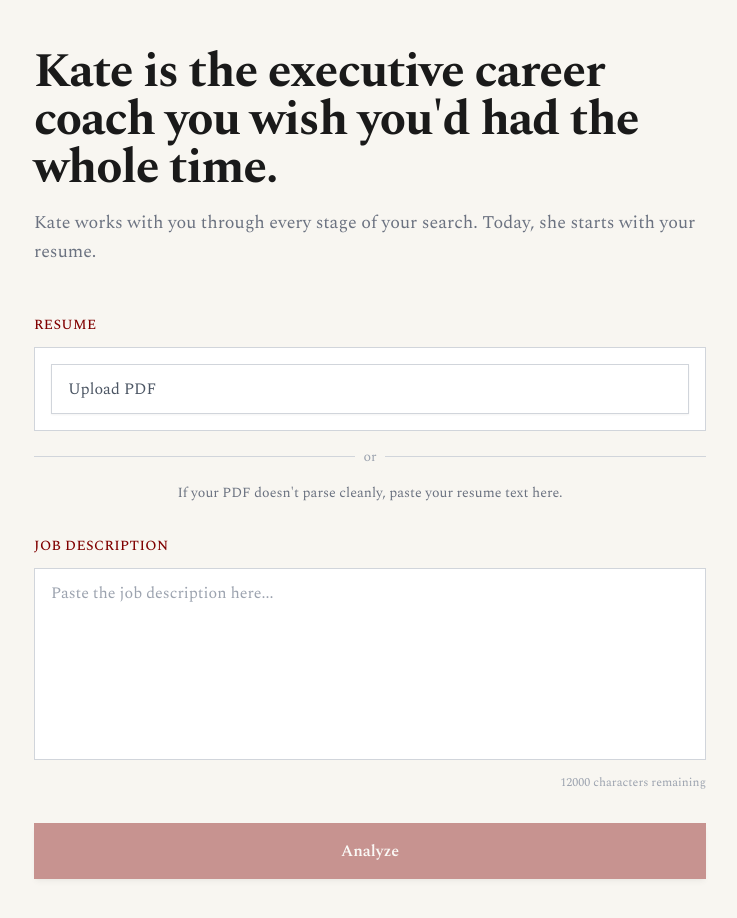
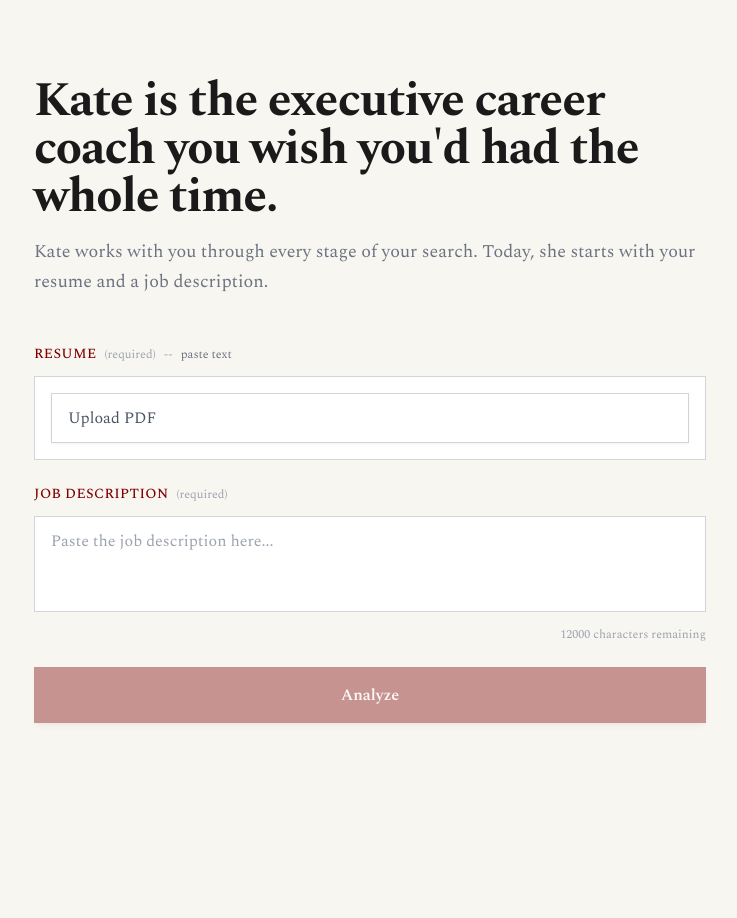
Before and after one commit to cbellbell-spin/Kate_the_Wizzard, a React (Vite) app: page / in a window 1280 px wide. Shown: the top 918 px of the page, without its empty margins (270-1007 px from the left). After the commit the page ends 800 px from the top, so only its background shows below. Built offline with nearby package versions, Linux system fonts and the light colour scheme.

Commit message:
Update LandingInput: subhead copy, inline PDF toggle, required labels, reduced textarea height

```diff
--- a/src/components/LandingInput.jsx
+++ b/src/components/LandingInput.jsx
@@ -78,7 +78,7 @@ export default function LandingInput({ onAnalyze }) {
           Kate is the executive career coach you wish you'd had the whole time.
         </h1>
         <h2 className="text-lg text-gray-500 mb-12 text-left leading-relaxed">
-          Kate works with you through every stage of your search. Today, she starts with your resume.
+          Kate works with you through every stage of your search. Today, she starts with your resume and a job description.
         </h2>
 
         {/* Honeypot field - hidden off-screen */}
@@ -92,15 +92,40 @@ export default function LandingInput({ onAnalyze }) {
           className="fixed top-[-9999px] left-[-9999px]"
         />
 
-        <div className="space-y-8">
+        <div className="space-y-6">
           {/* Resume Input Section */}
           <div>
-            <label className="block text-accent-maroon text-sm font-medium mb-3 uppercase tracking-wide">
-              Resume
-            </label>
+            <div className="flex items-baseline gap-2 mb-3">
+              <label className="text-accent-maroon text-sm font-medium uppercase tracking-wide">
+                Resume
+              </label>
+              <span className="text-xs text-gray-400">(required)</span>
+              <span className="text-xs text-gray-400">--</span>
+              {!useFallback ? (
+                <button
+                  type="button"
+                  onClick={() => setUseFallback(true)}
+                  className="text-xs text-gray-500 hover:text-gray-700 transition-colors"
+                >
+                  paste text
+                </button>
+              ) : (
+                <button
+                  type="button"
+                  onClick={() => {
+                    setUseFallback(false);
+                    setPdfText('');
+                    setFileName('');
+                  }}
+                  className="text-xs text-gray-500 hover:text-gray-700 transition-colors"
+                >
+                  upload PDF
+                </button>
+              )}
+            </div>
 
             {!useFallback ? (
-              <div className="space-y-4">
+              <div className="space-y-3">
                 <div className="border border-gray-300 bg-white p-4">
                   <input
                     type="file"
@@ -119,31 +144,14 @@ export default function LandingInput({ onAnalyze }) {
                   </button>
                 </div>
 
-                <div className="relative">
-                  <div className="absolute inset-0 flex items-center">
-                    <div className="w-full border-t border-gray-300"></div>
-                  </div>
-                  <div className="relative flex justify-center">
-                    <span className="px-2 bg-bg-offwhite text-gray-400 text-sm">or</span>
-                  </div>
-                </div>
-
-                <button
-                  type="button"
-                  onClick={() => setUseFallback(true)}
-                  className="w-full text-sm text-gray-500 hover:text-gray-700 transition-colors"
-                >
-                  If your PDF doesn't parse cleanly, paste your resume text here.
-                </button>
-
                 {pdfText && (
-                  <div className="mt-4 p-3 bg-gray-100 border border-gray-200 text-sm text-gray-600">
+                  <div className="p-3 bg-gray-100 border border-gray-200 text-sm text-gray-600">
                     PDF parsed successfully. {pdfText.length} characters extracted.
                   </div>
                 )}
               </div>
             ) : (
-              <div className="space-y-3">
+              <div className="space-y-2">
                 <textarea
                   value={resume}
                   onChange={(e) => {
@@ -151,20 +159,9 @@ export default function LandingInput({ onAnalyze }) {
                     setErrors(prev => ({ ...prev, resume: '' }));
                   }}
                   placeholder="Paste your resume text here..."
-                  className="w-full h-48 px-4 py-3 bg-white border border-gray-300 text-text-black placeholder-gray-400 focus:outline-none focus:border-accent-maroon transition-colors resize-none"
+                  className="w-full h-24 px-4 py-3 bg-white border border-gray-300 text-text-black placeholder-gray-400 focus:outline-none focus:border-accent-maroon transition-colors resize-none"
                 />
-                <div className="flex justify-between items-center">
-                  <button
-                    type="button"
-                    onClick={() => {
-                      setUseFallback(false);
-                      setPdfText('');
-                      setFileName('');
-                    }}
-                    className="text-sm text-gray-500 hover:text-gray-700 transition-colors"
-                  >
-                    Use PDF upload instead
-                  </button>
+                <div className="flex justify-end">
                   <span className={`text-xs ${getCounterColor(resume.length, RESUME_LIMIT)}`}>
                     {RESUME_LIMIT - resume.length} characters remaining
                   </span>
@@ -178,9 +175,12 @@ export default function LandingInput({ onAnalyze }) {
 
           {/* Job Description Input */}
           <div>
-            <label className="block text-accent-maroon text-sm font-medium mb-3 uppercase tracking-wide">
-              Job Description
-            </label>
+            <div className="flex items-baseline gap-2 mb-3">
+              <label className="text-accent-maroon text-sm font-medium uppercase tracking-wide">
+                Job Description
+              </label>
+              <span className="text-xs text-gray-400">(required)</span>
+            </div>
             <textarea
               value={jobDescription}
               onChange={(e) => {
@@ -188,10 +188,9 @@ export default function LandingInput({ onAnalyze }) {
                 setErrors(prev => ({ ...prev, jobDescription: '' }));
               }}
               placeholder="Paste the job description here..."
-              className="w-full h-48 px-4 py-3 bg-white border border-gray-300 text-text-black placeholder-gray-400 focus:outline-none focus:border-accent-maroon transition-colors resize-none"
+              className="w-full h-24 px-4 py-3 bg-white border border-gray-300 text-text-black placeholder-gray-400 focus:outline-none focus:border-accent-maroon transition-colors resize-none"
             />
-            <div className="flex justify-between items-center mt-2">
-              <span className="text-xs text-gray-400"> </span>
+            <div className="flex justify-end mt-2">
               <span className={`text-xs ${getCounterColor(jobDescription.length, JD_LIMIT)}`}>
                 {JD_LIMIT - jobDescription.length} characters remaining
               </span>
```
